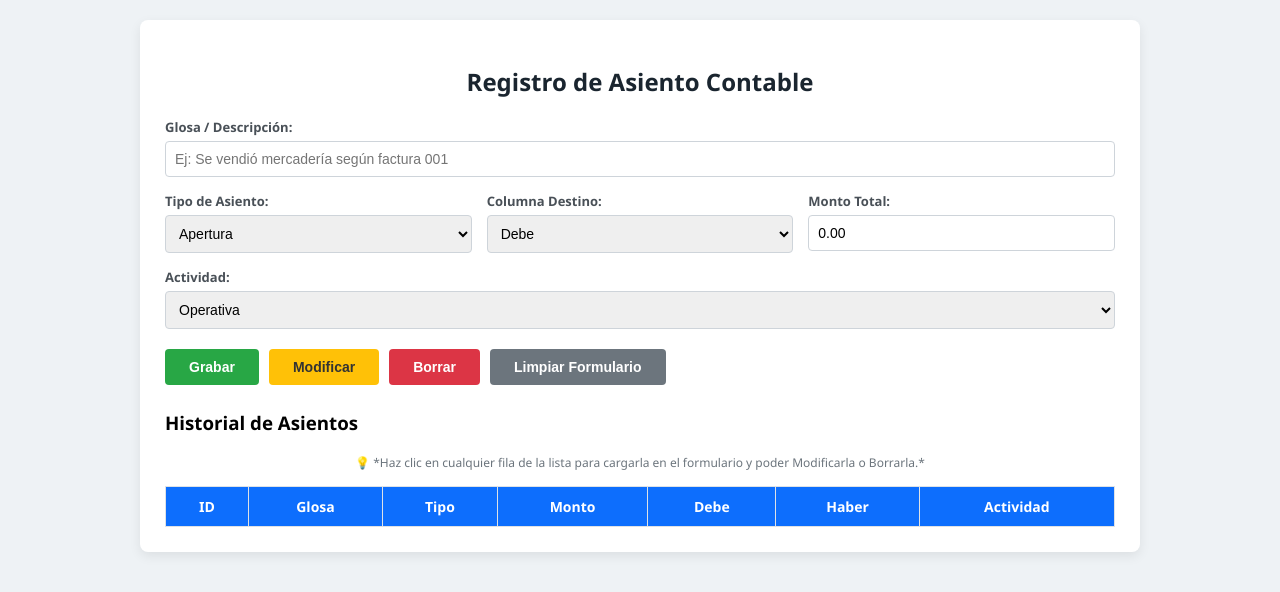
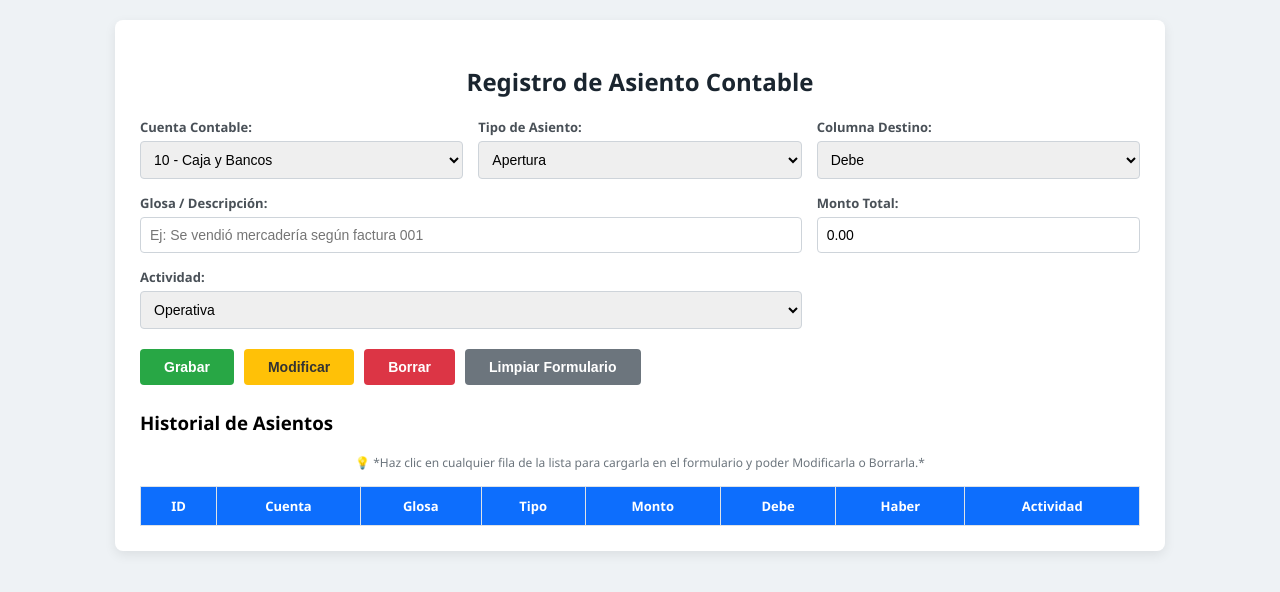
Before and after one commit to guiller17-1/sistema-contable, a website: page public/index.html in a window 1280 px wide. Drawn offline with Linux system fonts and the light colour scheme; no server answers.

Commit message:
Adjust container width and form group layout

```diff
--- a/public/index.html
+++ b/public/index.html
@@ -5,11 +5,11 @@
   <title>Módulo Contable</title>
   <style>
     body { font-family: 'Segoe UI', Tahoma, Geneva, Verdana, sans-serif; background-color: #eef2f5; margin: 20px; }
-    .container { max-width: 950px; margin: 0 auto; background: white; padding: 25px; border-radius: 8px; box-shadow: 0 4px 12px rgba(0,0,0,0.08); }
+    .container { max-width: 1000px; margin: 0 auto; background: white; padding: 25px; border-radius: 8px; box-shadow: 0 4px 12px rgba(0,0,0,0.08); }
     h2 { text-align: center; color: #1a252f; margin-bottom: 20px; }
     .form-grid { display: grid; grid-template-columns: repeat(3, 1fr); gap: 15px; margin-bottom: 20px; }
     .form-group { display: flex; flex-direction: column; }
-    .form-group.full { grid-column: span 3; }
+    .form-group.span-2 { grid-column: span 2; }
     label { font-weight: 600; font-size: 13px; color: #495057; margin-bottom: 5px; }
     input, select { padding: 9px; border: 1px solid #ced4da; border-radius: 4px; font-size: 14px; }
     .actions { display: flex; gap: 10px; margin-bottom: 25px; }
@@ -19,7 +19,7 @@
     .btn-delete { background-color: #dc3545; }
     .btn-clear { background-color: #6c757d; }
     table { width: 100%; border-collapse: collapse; margin-top: 15px; }
-    th, td { border: 1px solid #dee2e6; padding: 10px; text-align: center; font-size: 14px; }
+    th, td { border: 1px solid #dee2e6; padding: 10px; text-align: center; font-size: 13px; }
     th { background-color: #0d6efd; color: white; }
     tr:hover { background-color: #e9ecef; cursor: pointer; }
     .selected { background-color: #d1e7dd !important; }
@@ -32,13 +32,19 @@
   <h2>Registro de Asiento Contable</h2>
 
   <form id="asientoForm">
-    <!-- ID Oculto para Modificar / Borrar -->
     <input type="hidden" id="id_asiento">
 
     <div class="form-grid">
-      <div class="form-group full">
-        <label>Glosa / Descripción:</label>
-        <input type="text" id="glosa" placeholder="Ej: Se vendió mercadería según factura 001" required>
+      <!-- Arriba a la izquierda: Cuenta Contable -->
+      <div class="form-group">
+        <label>Cuenta Contable:</label>
+        <select id="cuenta">
+          <option value="10 - Caja y Bancos">10 - Caja y Bancos</option>
+          <option value="12 - Cuentas por Cobrar">12 - Cuentas por Cobrar</option>
+          <option value="40 - Impuestos / IGV / IVA">40 - Impuestos / IGV / IVA</option>
+          <option value="60 - Compras / Gastos">60 - Compras / Gastos</option>
+          <option value="70 - Ventas">70 - Ventas</option>
+        </select>
       </div>
 
       <div class="form-group">
@@ -60,12 +66,17 @@
         </select>
       </div>
 
+      <div class="form-group span-2">
+        <label>Glosa / Descripción:</label>
+        <input type="text" id="glosa" placeholder="Ej: Se vendió mercadería según factura 001" required>
+      </div>
+
       <div class="form-group">
         <label>Monto Total:</label>
         <input type="number" step="0.01" id="monto" value="0.00" required>
       </div>
 
-      <div class="form-group full">
+      <div class="form-group span-2">
         <label>Actividad:</label>
         <select id="actividad">
           <option value="Operativa">Operativa</option>
@@ -89,6 +100,7 @@
     <thead>
       <tr>
         <th>ID</th>
+        <th>Cuenta</th>
         <th>Glosa</th>
         <th>Tipo</th>
         <th>Monto</th>
```
